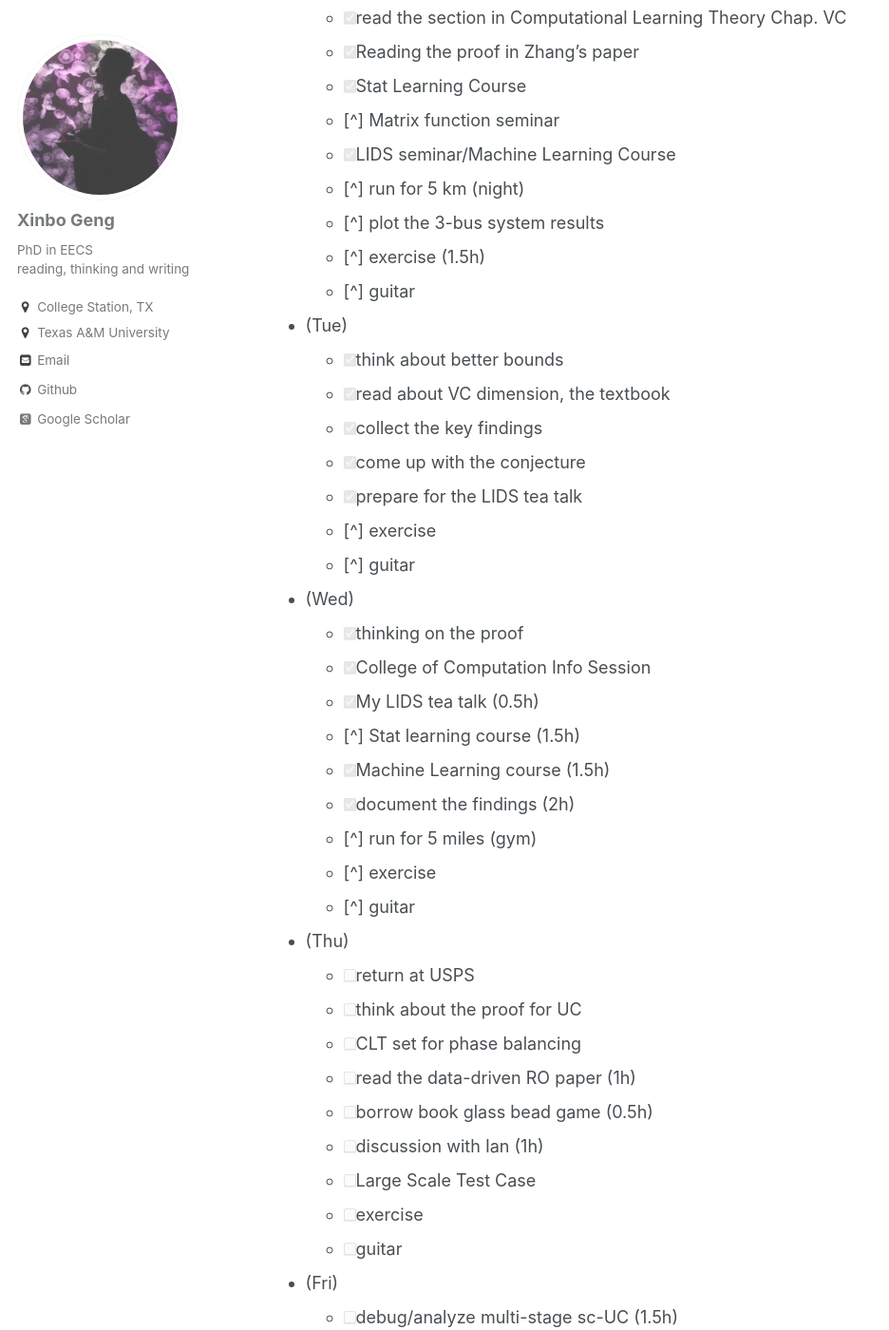
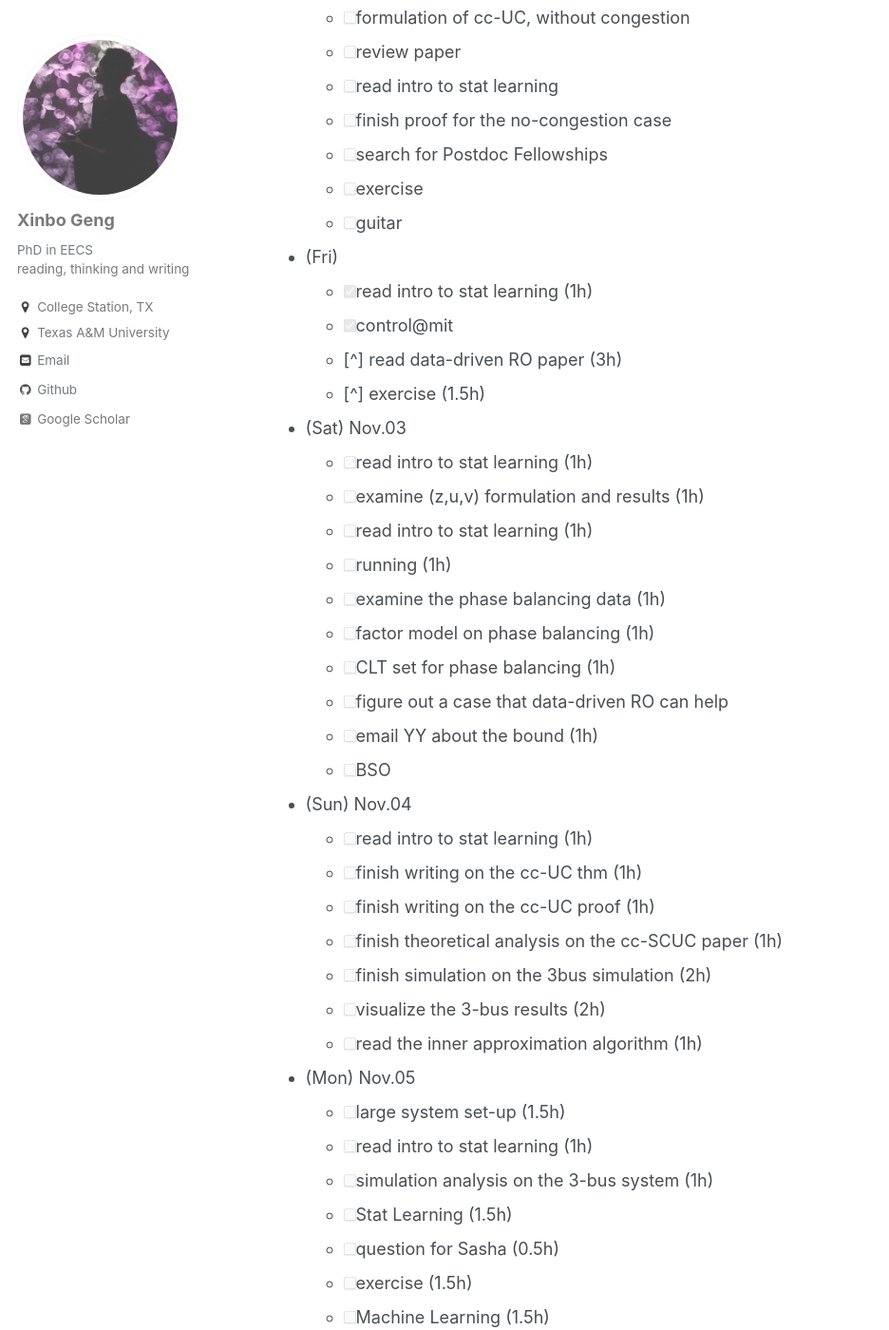
Before and after one commit to xb00dx/xb00dx.github.io, a Jekyll site: the page built from _pages/work-in-progress.md, in a window 1280 px wide and 1400 px high, scrolled down 1779 px. Shown: the whole window at 95% size, without its empty margins (0-936 px from the left). Built offline with Jekyll 4.4.1, drawn with Linux system fonts in a browser that asks for light colours; some web fonts are replaced; some of the changed text lies outside the part shown.

Commit message:
no message

```diff
--- a/_pages/work-in-progress.md
+++ b/_pages/work-in-progress.md
@@ -11,13 +11,12 @@ redirect_from:
 ### Upcoming Deadlines
 
 1. [Oct.31.2018] cc-SCUC DDL
-1. [Oct.31.2018] DDL for ACC paper
 1. [Nov.12.2018] DDL for TPWRS paper
 1. [Nov.16.2018] DDL for TPWRS paper
 1. [Nov.19.2018] DDL for TPWRS paper
 1. [Dec.30.2018] submission to ARiCS
-  - [ ] scenario approach
-    - [ ] find support constraints
+  - [x] scenario approach
+    - [x] find support constraints
   - [ ] sample average approx
   - (Oct.31) Bertsimas's Robust
     - [ ] data-driven robust
@@ -52,68 +51,84 @@ Case studies
   - upper bound #support ones --> #scenarios --> actual support ones
 2. 118-bus system (NREL)
 3. Larger system, with real-world data?
+- [ ] formulations of cc-ACOPF (SOCP for radial networks)
 
-### Oct.21 -- Oct.27.2018
-* (Mon)
-  - [x] read the section in Computational Learning Theory Chap. VC
-  - [x] Reading the proof in Zhang's paper
-  - [x] Stat Learning Course
-  - [^] Matrix function seminar
-  - [x] LIDS seminar/Machine Learning Course
-  - [^] run for 5 km (night)
-  - [^] plot the 3-bus system results
-  - [^] exercise (1.5h)
-  - [^] guitar
-* (Tue)
-  - [x] think about better bounds
-  - [x] read about VC dimension, the textbook
-  - [x] collect the key findings
-  - [x] come up with the conjecture
-  - [x] prepare for the LIDS tea talk
-  - [^] exercise
-  - [^] guitar
-* (Wed)
-  - [x] thinking on the proof
-  - [x] College of Computation Info Session
-  - [x] My LIDS tea talk (0.5h)
-  - [^] Stat learning course (1.5h)
-  - [x] Machine Learning course (1.5h)
-  - [x] document the findings (2h)
-  - [^] run for 5 miles (gym)
-  - [^] exercise
-  - [^] guitar
+### Oct.28 -- Nov.03.2018
 * (Thu)
-  - [ ] return at USPS
-  - [ ] think about the proof for UC
-  - [ ] CLT set for phase balancing
-  - [ ] read the data-driven RO paper (1h)
-  - [ ] borrow book glass bead game (0.5h)
-  - [ ] discussion with Ian (1h)
-  - [ ] Large Scale Test Case
+  - [ ] formulation of cc-UC, without congestion
+  - [ ] review paper
+  - [ ] read intro to stat learning
+  - [ ] finish proof for the no-congestion case
+  - [ ] search for Postdoc Fellowships
   - [ ] exercise
   - [ ] guitar
 * (Fri)
-  - [ ] debug/analyze multi-stage sc-UC (1.5h)
-  - [ ] check the sc-SCUC paper, with new outline (1h)
-  - [ ] test simulation results of the big system (2h)
-  - [ ] exercise
-  - Bus
-    - [ ] review ACC paper
-    - [ ] read the inner approximation algorithm
-    - [ ] how to explain the difficulty of cc-ACOPF
-* (Sat)
+  - [x] read intro to stat learning (1h)
+  - [x] control@mit
+  - [^] read data-driven RO paper (3h)
+  - [^] exercise (1.5h)
+* (Sat) Nov.03
+  - [ ] read intro to stat learning (1h)
+  - [ ] examine (z,u,v) formulation and results (1h)
+  - [ ] read intro to stat learning (1h)
+  - [ ] running (1h)
   - [ ] examine the phase balancing data (1h)
   - [ ] factor model on phase balancing (1h)
-  - [ ] guitar
-* (Sun)
-  - [ ] Large Scale Test Case
-  - [ ] code running for large test cases
-  - [ ] hiking
-  - [ ] oysters
+  - [ ] CLT set for phase balancing (1h)
+  - [ ] figure out a case that data-driven RO can help
+  - [ ] email YY about the bound (1h)
+  - [ ] BSO
+* (Sun) Nov.04
+  - [ ] read intro to stat learning (1h)
+  - [ ] finish writing on the cc-UC thm (1h)
+  - [ ] finish writing on the cc-UC proof (1h)
+  - [ ] finish theoretical analysis on the cc-SCUC paper (1h)
+  - [ ] finish simulation on the 3bus simulation (2h)
+  - [ ] visualize the 3-bus results (2h)
+  - [ ] read the inner approximation algorithm (1h)
+* (Mon) Nov.05
+  - [ ] large system set-up (1.5h)
+  - [ ] read intro to stat learning (1h)
+  - [ ] simulation analysis on the 3-bus system (1h)
+  - [ ] Stat Learning (1.5h)
+  - [ ] question for Sasha (0.5h)
+  - [ ] exercise (1.5h)
+  - [ ] Machine Learning (1.5h)
+* (Tue) Nov.06
+  - [ ] large-scale test case (1.5h)
+  - [ ] read intro to stat learning (1h)
+  - [ ] data-driven RO paper (2h)
+  - [ ] read Vishal's code (1h)
+  - [ ] implement one data-driven RO (1h)
+  - [ ] read Dongchan's paper again (1.5h)
+* (Wed) Nov.07
+  - [ ] read intro to stat learning (1h)
+  - [ ] data-driven RO paper (2h)
+  - [ ] Stat Learning (1.5h)
+  - [ ] exercise (1.5h)
+  - [ ] Machine Learning (1.5h)
+  - [ ] possible applications of inner approx (1h)
+  - [ ] proof of strong SOCP formulation (1.5h)
+* (Thu) Nov.08
+  - [ ] read intro to stat learning (1h)
+  - [ ] analyze large-scale test case (2h)
+  - [ ] proof of strong SOCP formulation (1.5h)
+  - [ ] possible applications of inner approx (1h)
+  - [ ] read Dongchan's paper again (1.5h)
+* (Fri) Nov.09
+  - [ ] get ready with meeting with Dongchan (0.5h)
+  - [ ] Meeting with Dongchan (1h)
+* (Sat)
+  - [ ]
+
 
 ### Next
 #### Next Week
-- [ ] search for Postdoc Fellowships
+- [ ] Large Scale Test Case
+- [ ] code running for large test cases
+- [ ] check the sc-SCUC paper, with new outline (1h)
+- [ ] test simulation results of the big system (2h)
+- [ ] debug/analyze multi-stage sc-UC (1.5h)
 - [ ] implement phase balancing with factor CLT model (1h)
 - [ ] compare results of factor CLT with previous box set (0.5h)
 - [ ] implement data-driven robust optimization
```
